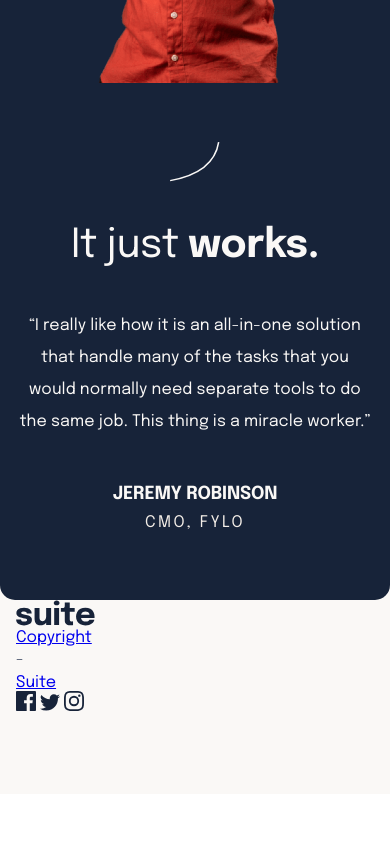
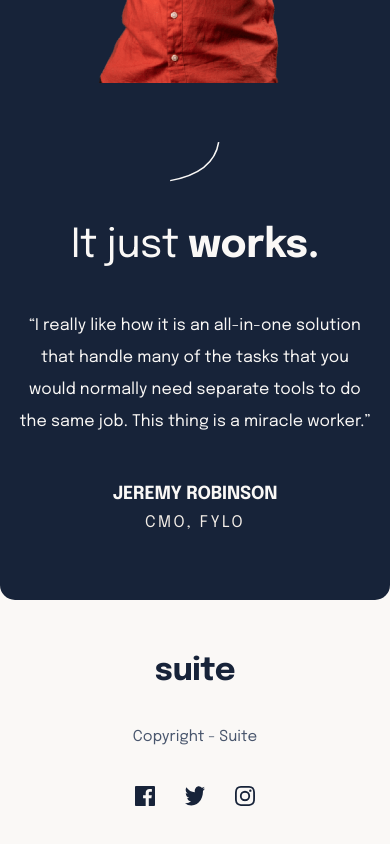
Before and after one commit to sarahimhof13/suite-landing-page, a plain HTML site: page index.html in a window 390 px wide. Shown: the part 1486-2330 px from the top of the page. Before the commit the page ends 2280 px from the top, so only its background shows below. Drawn offline with Linux system fonts and the light colour scheme.

Commit message:
mobile footer done

```diff
--- a/index.html
+++ b/index.html
@@ -59,11 +59,9 @@
         <h4 class="XS-heading">CMO, FYLO</h4>
       </article>
       <footer>
-        <img src="/assets/logo.svg" alt="logo">
+        <p class="logo">suite</p>
         <div class="footer-links-container">
-          <a href="/">Copyright</a>
-          <p> - </p>
-          <a href="/">Suite</a>
+          <p>Copyright - Suite</p>
         </div>
         <div class="social-links-container">
           <img src="/assets/icon-facebook.svg" alt="facebook icon">
--- a/style.css
+++ b/style.css
@@ -385,3 +385,28 @@ header a {
   letter-spacing: 0.09px;
   margin: 40px 0;
 }
+
+footer {
+  text-align: center;
+  margin: 56px 0 80px 0;
+}
+
+footer .logo {
+  margin-bottom: 33px;
+}
+
+.footer-links-container p {
+  color: var(--Grey, #49566d);
+  text-align: center;
+  font-size: 15px;
+  font-weight: 400;
+  line-height: 32px;
+  letter-spacing: 0.083px;
+  margin-bottom: 33px;
+}
+
+.social-links-container {
+  display: flex;
+  justify-content: center;
+  gap: 30px;
+}
```
